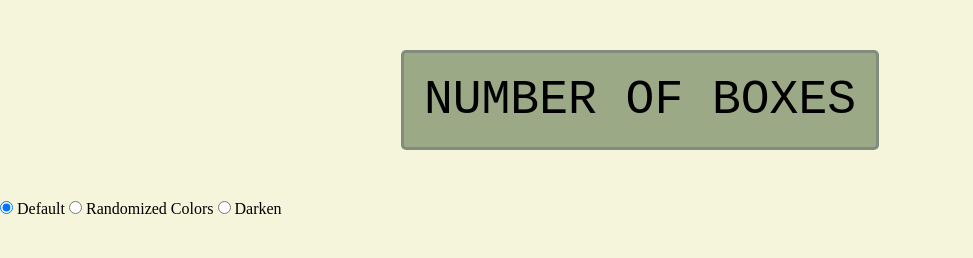
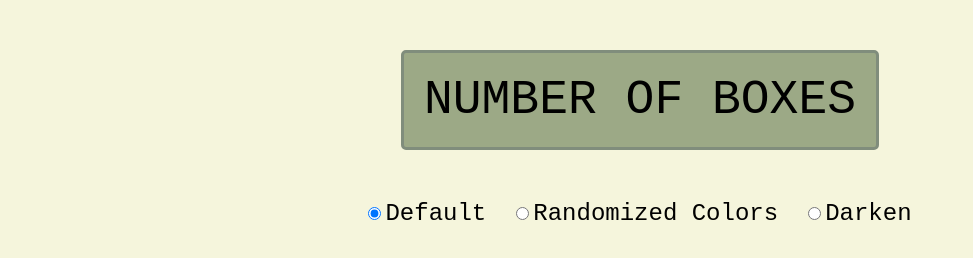
Before and after one commit to rizzitsinha/etch-a-sketch, a plain HTML site: page index.html in a window 1280 px wide. Shown: the whole page, without its empty margins (0-973 px from the left). Drawn offline with Linux system fonts and the light colour scheme.

Commit message:
Styled and positioned radio buttons

```diff
--- a/index.html
+++ b/index.html
@@ -10,11 +10,19 @@
 <body>
     <button id="btn">NUMBER OF BOXES</button>
 
+    <div class="input-container">
+        <div class="default-color">
             <input type="radio" id="default-color" name="stylus-color" checked>
             <label for="default-color">Default</label>
+        </div>
+        <div class="randomized">
             <input type="radio" id="randomized" name="stylus-color">
             <label for="randomized">Randomized Colors</label>
+        </div>
+        <div class="darken">
             <input type="radio" id="darken" name="stylus-color">
             <label for="darken">Darken</label>
+        </div>
+    </div>
 </body>
 </html>
--- a/style.css
+++ b/style.css
@@ -26,3 +26,14 @@ button {
 button:hover {
     background-color: #95a57b;
 }
+
+label {
+    font-family: 'Courier New', Courier, monospace;
+    font-size: x-large;
+}
+
+.input-container {
+    display: flex;
+    justify-content: center;
+    gap: 30px;
+}
```
Lines whose indentation alone changed are shown as unchanged.
